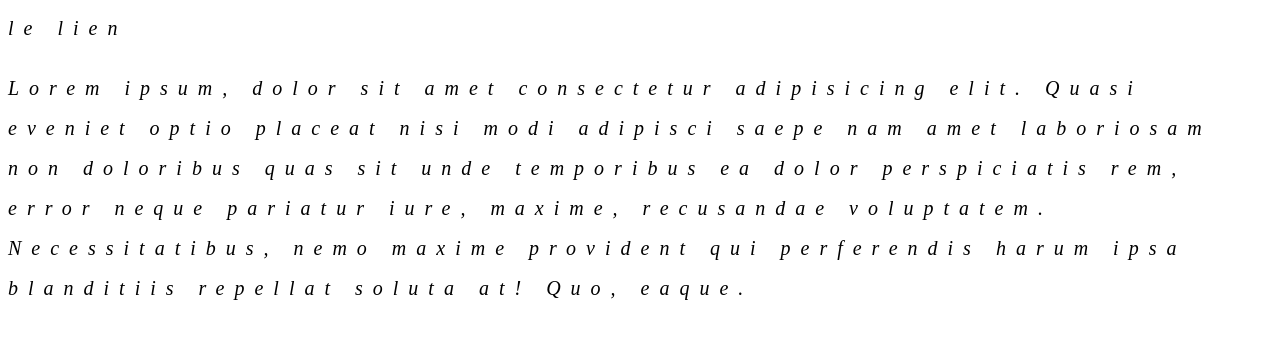
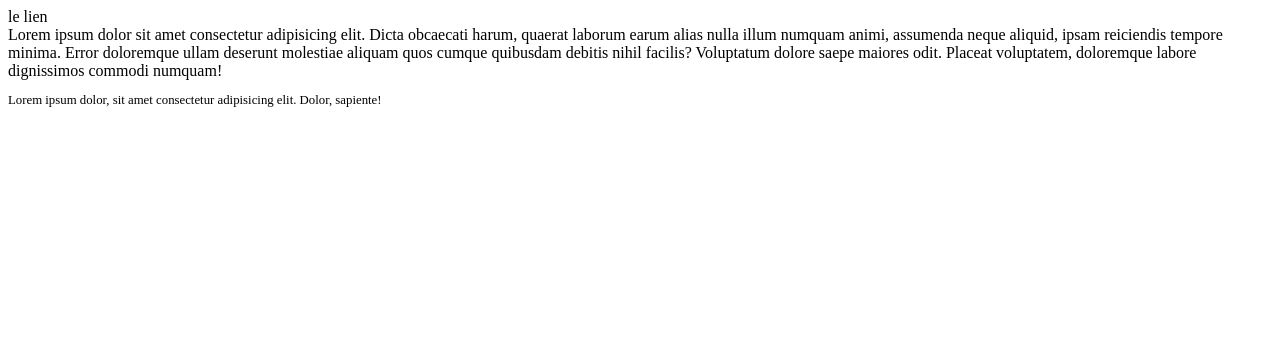
Before and after one commit to acelest/HTML-CSS, a plain HTML site: page les bases en css/03_police.html in a window 1280 px wide. Drawn offline with Linux system fonts and the light colour scheme; a web font is replaced by a local one.

Commit message:
les unites relatives vh, rem, %

```diff
--- a/les bases en css/03_police.html
+++ b/les bases en css/03_police.html
@@ -10,28 +10,46 @@
     <title>Police</title>
     <style>
       body {
-        font-family: "Borel", serif;
+        /* font-family: "Borel", serif;
         font-size: 20px;
         font-weight: 300;
         font-style: oblique;
         text-decoration: none;
         line-height: 40px;
-        letter-spacing: 10px;
+        letter-spacing: 10px; */
       }
       a {
         text-decoration: none;
         color: black;
       }
+      .container {
+        font-size: 16px;
+      }
+      p {
+        font-size: 0.8em;
+      }
     </style>
   </head>
   <body>
     <a href="#">le lien</a>
-    <p>
+    <!-- <p>
       Lorem ipsum, dolor sit amet consectetur adipisicing elit. Quasi eveniet
       optio placeat nisi modi adipisci saepe nam amet laboriosam non doloribus
       quas sit unde temporibus ea dolor perspiciatis rem, error neque pariatur
       iure, maxime, recusandae voluptatem. Necessitatibus, nemo maxime provident
       qui perferendis harum ipsa blanditiis repellat soluta at! Quo, eaque.
-    </p>
+    </p> -->
+    <div class="container">
+      Lorem ipsum dolor sit amet consectetur adipisicing elit. Dicta obcaecati
+      harum, quaerat laborum earum alias nulla illum numquam animi, assumenda
+      neque aliquid, ipsam reiciendis tempore minima. Error doloremque ullam
+      deserunt molestiae aliquam quos cumque quibusdam debitis nihil facilis?
+      Voluptatum dolore saepe maiores odit. Placeat voluptatem, doloremque
+      labore dignissimos commodi numquam!
+      <p>
+        Lorem ipsum dolor, sit amet consectetur adipisicing elit. Dolor,
+        sapiente!
+      </p>
+    </div>
   </body>
 </html>
```
